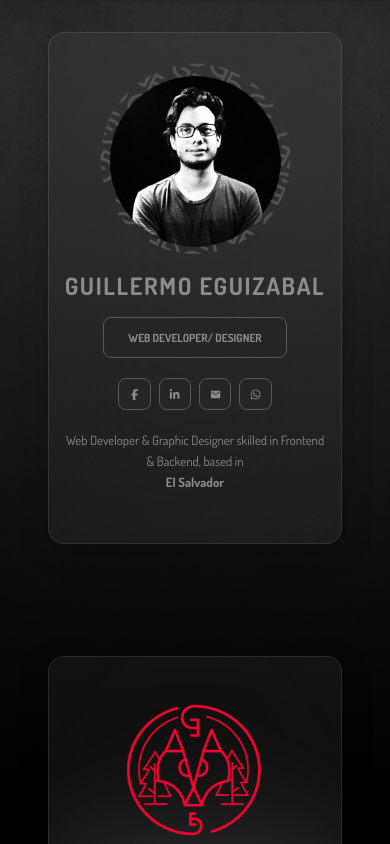
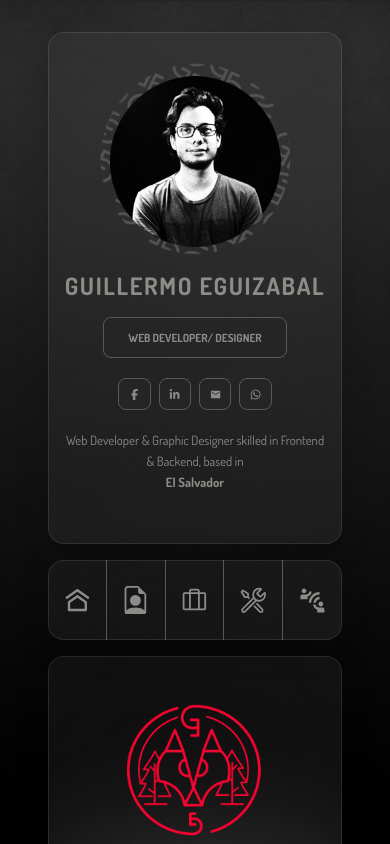
Before and after one commit to cgeguizabal/Portfolio, a Next.js app: page / in a window 390 px wide. Shown: the top 844 px of the page. Built offline with nearby package versions, Linux system fonts and the light colour scheme.

Commit message:
mobile menu done

```diff
--- a/app/page.jsx
+++ b/app/page.jsx
@@ -11,6 +11,7 @@ import About from "@/components/About";
 import Contact from "@/components/Contact";
 import Showcase from "@/components/Showcase";
 import SkillsAndTools from "@/components/SkillsAndTools";
+import MobileMenu from "@/components/MobileMenu";
 
 import { AnimatePresence } from "motion/react";
 
@@ -51,6 +52,7 @@ const HomePage = () => {
         {welcomingSection && <PhraseSection key="welcoming" />}
       </AnimatePresence>
       <RightSideMenu />
+      <MobileMenu />
       <LastSection />
       <AnimatePresence mode="wait">
         {aboutSection && <About key="about" />}
--- /dev/null
+++ b/components/MobileMenu.jsx
@@ -0,0 +1,154 @@
+"use client";
+import mobileMenu from "@/styles/components/mobileMenu.module.scss";
+import { motion } from "motion/react";
+import { useEffect, useState } from "react";
+import { Dosis } from "next/font/google";
+import { RiHome9Line } from "react-icons/ri";
+
+import { PiSuitcase } from "react-icons/pi";
+import { MdConnectWithoutContact } from "react-icons/md";
+import { BsFileEarmarkPerson } from "react-icons/bs";
+
+import { VscTools } from "react-icons/vsc";
+
+import usebuttonStore from "@/store/buttonStore";
+
+const dosis = Dosis({
+  subsets: ["latin"],
+  weight: ["200", "300", "400", "500", "600", "700", "800"],
+  display: "swap",
+});
+
+function RightSideMenu() {
+  const [isMounted, setIsMounted] = useState(false);
+  const {
+    aboutSection,
+    welcomingSection,
+    showCaseSection,
+    skillsSection,
+    contactSection,
+    showHome,
+    showAbout,
+    showShowCase,
+    showSkills,
+    showContact,
+  } = usebuttonStore();
+
+  useEffect(() => {
+    setIsMounted(true);
+  }, []);
+
+  if (!isMounted) return null;
+  return (
+    <motion.div
+      className={mobileMenu.container}
+      initial={{ opacity: 0, x: 100 }}
+      animate={{ opacity: 1, x: 0 }}
+      transition={{
+        delay: 0,
+        x: { duration: 0.5, ease: "easeInOut" },
+        opacity: { duration: 1, ease: "easeOut" },
+      }}
+    >
+      <nav className={`${mobileMenu.content}`}>
+        {/* HOME */}
+        <motion.button
+          initial={{ opacity: 0, y: -100 }}
+          animate={{ opacity: 1, y: 0 }}
+          transition={{
+            delay: 0,
+            y: { duration: 1.1, ease: "easeInOut" },
+            opacity: { duration: 2, ease: "easeOut" },
+          }}
+          className={`${mobileMenu.content_home} ${dosis.className}`}
+          onClick={showHome}
+        >
+          <RiHome9Line className={mobileMenu.content_icon} />
+
+        </motion.button>
+        {/* ABOUT */}
+        <motion.button
+          initial={{ opacity: 0, y: -100 }}
+          animate={{ opacity: 1, y: 0 }}
+          transition={{
+            delay: 0,
+            y: { duration: 1.2, ease: "easeInOut" },
+            opacity: { duration: 2, ease: "easeOut" },
+          }}
+          className={
+            aboutSection
+              ? `${mobileMenu.selected} ${dosis.className}`
+              : `${mobileMenu.content_about} ${dosis.className}`
+          }
+          onClick={showAbout}
+        >
+          <BsFileEarmarkPerson className={mobileMenu.content_icon} />
+
+
+        </motion.button>
+        {/*SHOWCASE*/}
+        <motion.button
+          initial={{ opacity: 0, y: -100 }}
+          animate={{ opacity: 1, y: 0 }}
+          transition={{
+            delay: 0,
+            y: { duration: 1.4, ease: "easeInOut" },
+            opacity: { duration: 2, ease: "easeOut" },
+          }}
+          className={
+            showCaseSection
+              ? `${mobileMenu.selected} ${dosis.className}`
+              : `${mobileMenu.content_showcase} ${dosis.className}`
+          }
+          onClick={showShowCase}
+        >
+          <PiSuitcase className={mobileMenu.content_icon} />
+
+
+        </motion.button>
+        {/* SKILLS */}
+        <motion.button
+          initial={{ opacity: 0, y: -100 }}
+          animate={{ opacity: 1, y: 0 }}
+          transition={{
+            delay: 0,
+            y: { duration: 1.5, ease: "easeInOut" },
+            opacity: { duration: 2, ease: "easeOut" },
+          }}
+          className={
+            skillsSection
+              ? `${mobileMenu.selected} ${dosis.className}`
+              : `${mobileMenu.content_skills} ${dosis.className}`
+          }
+          onClick={showSkills}
+        >
+          <VscTools className={mobileMenu.content_icon} />
+
+
+        </motion.button>
+        {/*CONTACT*/}
+        <motion.button
+          initial={{ opacity: 0, y: -100 }}
+          animate={{ opacity: 1, y: 0 }}
+          transition={{
+            delay: 0,
+            y: { duration: 1.6, ease: "easeInOut" },
+            opacity: { duration: 2, ease: "easeOut" },
+          }}
+          className={
+            contactSection
+              ? `${mobileMenu.selected} ${dosis.className}`
+              : `${mobileMenu.content_contact} ${dosis.className}`
+          }
+          onClick={showContact}
+        >
+          <MdConnectWithoutContact className={mobileMenu.content_icon} />
+
+
+        </motion.button>
+      </nav>
+    </motion.div>
+  );
+}
+
+export default RightSideMenu;
--- a/styles/components/contact.module.scss
+++ b/styles/components/contact.module.scss
@@ -41,8 +41,6 @@
     transform: none; // Remove translate()
   }
 
-
-
   /* Hover State */
   &:hover {
     background: linear-gradient(
@@ -52,10 +50,6 @@
     );
     box-shadow: 0 12px 40px rgba(0, 0, 0, 0.25),
       inset 0 0 15px 2px rgba(255, 255, 255, 0.1);
-  }
-
-  @media (max-width: $bp-medium) {
-    display: none;
   }
 
   @media (max-width: 1280px) {
@@ -86,6 +80,10 @@
     &::before {
       bottom: -8%; // Anchor to bottom
     }
+  }
+
+  @media (max-width: $bp-medium) {
+    display: none;
   }
 }
 
--- /dev/null
+++ b/styles/components/mobileMenu.module.scss
@@ -0,0 +1,134 @@
+.container {
+  display: none;
+  @media (max-width: $bp-medium) {
+    display: inline-block;
+    border-radius: 2rem;
+    grid-column: 2;
+    grid-row: 5 / 6;
+
+    /* Gradient */
+    background: rgba(226, 12, 12, 0.05);
+    background: linear-gradient(
+      135deg,
+      rgba(84, 84, 84, 0.15) 0%,
+
+      rgba(150, 149, 149, 0.1) 100%
+    );
+    backdrop-filter: blur(60px);
+    /* Shadow that works with transparency */
+    box-shadow: 0 8px 32px rgba(0, 0, 0, 0.2),
+      inset 0 0 0 1px rgba(255, 255, 255, 0.1); // Ultra-subtle inner glow
+
+    transition: all 0.2s cubic-bezier(0.32, -0.01, 0.57, 0.95);
+
+    // &:has(.content_contact:hover) {
+    //   border-bottom: 5px solid $light-gray;
+    // }
+    gap: 0.5rem;
+    overflow: hidden;
+
+    /* Hover State */
+    &:hover {
+      background: linear-gradient(
+        135deg,
+        rgba(84, 84, 84, 0.1) 0%,
+        rgba(150, 149, 149, 0.12) 100%
+      );
+      box-shadow: 0 12px 40px rgba(0, 0, 0, 0.25),
+        inset 0 0 15px 2px rgba(255, 255, 255, 0.1);
+    }
+  }
+}
+
+.content {
+  height: 100%;
+
+  display: flex;
+
+  &_home,
+  &_about,
+  &_showcase,
+  &_skills,
+  &_contact {
+    background-color: transparent; // add base
+    border: none;
+    flex: 0 0 auto; // Prevent items from stretching
+    font-size: 1.5rem;
+    font-weight: 300;
+    color: $light-gray;
+    display: flex;
+    flex-direction: column;
+    gap: 1rem;
+    align-items: center;
+    width: 20%;
+    justify-content: center;
+    transition: all 0.2s cubic-bezier(0.32, -0.01, 0.57, 0.95);
+    &:hover {
+      cursor: pointer;
+      background-color: $graphite;
+      font-weight: 500;
+      box-shadow: inset 0 0 15px 5px rgba(255, 255, 255, 0.096);
+
+      border-bottom: 5px solid $light-gray;
+      .content_icon {
+        transform: scale(105%);
+        color: $soft-red;
+      }
+    }
+  }
+  &_home {
+    // margin-top: 2rem;
+
+    border-right: 1px solid $dark-gray;
+  }
+  &_about {
+    border-right: 1px solid $dark-gray;
+  }
+  &_showcase {
+    border-right: 1px solid $dark-gray;
+  }
+  &_skills {
+    border-right: 1px solid $dark-gray;
+  }
+  &_contact {
+    // margin-bottom: 2rem;
+  }
+
+  &_line {
+    width: 100%;
+    height: 1px;
+    border: 0;
+    height: 1px;
+    background: $light-gray;
+    margin: 1rem 0;
+    width: 100%;
+  }
+  &_icon {
+    color: $light-gray;
+    font-size: 3.6rem;
+    transition: all 0.2s cubic-bezier(0.32, -0.01, 0.57, 0.95);
+  }
+}
+
+.selected {
+  background-color: $graphite;
+  font-weight: 500;
+  box-shadow: inset 0 0 15px 5px rgba(255, 255, 255, 0.096);
+
+  border: none;
+  flex: 0 0 auto; // Prevent items from stretching
+  font-size: 1.5rem;
+
+  color: $light-gray;
+  display: flex;
+  flex-direction: column;
+  gap: 1rem;
+  align-items: center;
+  width: 20%;
+  justify-content: center;
+  border-bottom: 5px solid $light-gray;
+  .content_icon {
+    transform: scale(140%);
+    color: $soft-red;
+  }
+}
```
